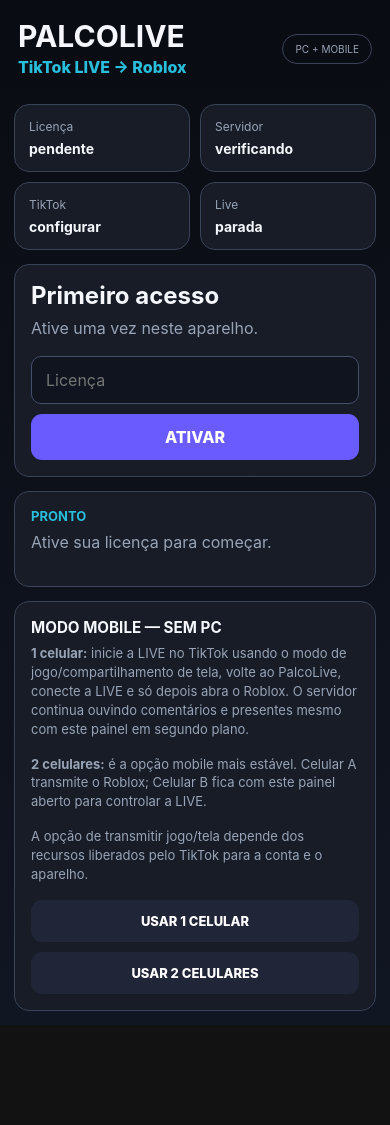
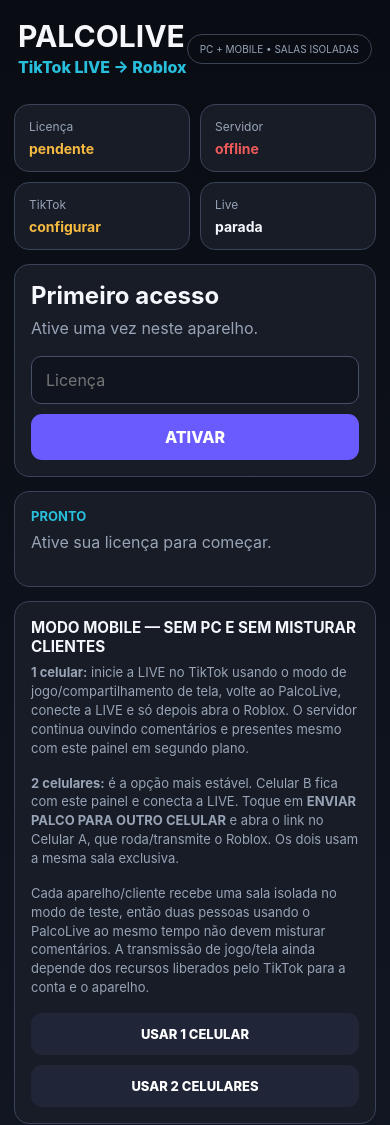
Before and after one commit to kauan297/site, a website: page public/index.html in a window 390 px wide. Before the commit the page ends 1025 px from the top, so only its background shows below. Drawn offline with Linux system fonts and the light colour scheme; no server answers.

Commit message:
Explain independent multi-user mobile flow

```diff
--- a/public/index.html
+++ b/public/index.html
@@ -18,7 +18,7 @@
         <h1>PALCOLIVE</h1>
         <p>TikTok LIVE → Roblox</p>
       </div>
-      <span class="chip">PC + MOBILE</span>
+      <span class="chip">PC + MOBILE • SALAS ISOLADAS</span>
     </header>
 
     <section class="status-grid">
@@ -48,8 +48,10 @@
 
       <button id="openRobloxBtn" class="step accent">
         <span>2</span>
-        <div><b>ABRIR PALCO ROBLOX</b><small>abre o palco deste cliente</small></div>
+        <div><b>ABRIR PALCO ROBLOX</b><small>abre a sua sala exclusiva</small></div>
       </button>
+
+      <button id="shareRobloxBtn" class="secondary wide">ENVIAR PALCO PARA OUTRO CELULAR</button>
 
       <button id="liveBtn" class="step success">
         <span>3</span>
@@ -68,10 +70,10 @@
     </section>
 
     <section class="card info" id="mobileCard">
-      <h3>MODO MOBILE — SEM PC</h3>
+      <h3>MODO MOBILE — SEM PC E SEM MISTURAR CLIENTES</h3>
       <p><b>1 celular:</b> inicie a LIVE no TikTok usando o modo de jogo/compartilhamento de tela, volte ao PalcoLive, conecte a LIVE e só depois abra o Roblox. O servidor continua ouvindo comentários e presentes mesmo com este painel em segundo plano.</p>
-      <p><b>2 celulares:</b> é a opção mobile mais estável. Celular A transmite o Roblox; Celular B fica com este painel aberto para controlar a LIVE.</p>
-      <p id="mobileAvailability">A opção de transmitir jogo/tela depende dos recursos liberados pelo TikTok para a conta e o aparelho.</p>
+      <p><b>2 celulares:</b> é a opção mais estável. Celular B fica com este painel e conecta a LIVE. Toque em <b>ENVIAR PALCO PARA OUTRO CELULAR</b> e abra o link no Celular A, que roda/transmite o Roblox. Os dois usam a mesma sala exclusiva.</p>
+      <p id="mobileAvailability">Cada aparelho/cliente recebe uma sala isolada no modo de teste, então duas pessoas usando o PalcoLive ao mesmo tempo não devem misturar comentários. A transmissão de jogo/tela ainda depende dos recursos liberados pelo TikTok para a conta e o aparelho.</p>
       <div class="split">
         <button id="onePhoneBtn" class="secondary">USAR 1 CELULAR</button>
         <button id="twoPhoneBtn" class="secondary">USAR 2 CELULARES</button>
```
